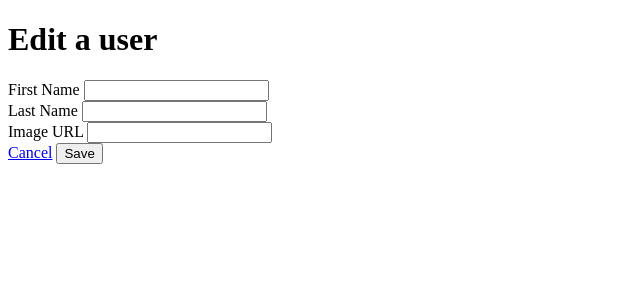
After one commit to youssefdoss/flask-blogly, a Flask app: template templates/edit_user.html in a window 1280 px wide. The commit adds this page. Shown: the top 300 px of the page, without its empty margins (0-640 px from the left). Run offline with Flask 2, Linux system fonts and the light colour scheme; the template is opened without the code that fills it, so the values that code supplies are empty.

Commit message:
built most functionality

```diff
--- a/app.py
+++ b/app.py
@@ -12,6 +12,7 @@ connect_db(app)
 
 from flask_debugtoolbar import DebugToolbarExtension
 app.config['SECRET_KEY'] = 'SECRET!'
+app.config['DEBUG_TB_INTERCEPT_REDIRECTS'] = False
 debug = DebugToolbarExtension(app)
 
 db.create_all()
@@ -41,7 +42,7 @@ def show_add_users():
 
 
 @app.post('/users/new')
-def handle_form_submission():
+def add_user():
     '''Process the add form, adding a new user and going back to /users'''
 
     first_name = request.form['first_name']
@@ -54,3 +55,46 @@ def handle_form_submission():
     db.session.commit()
 
     return redirect('/users')
+
+@app.get('/users/<int:user_id>')
+def show_user(user_id):
+    '''Show info on a single user'''
+
+    user = User.query.get_or_404(user_id)
+    return render_template('user_info.html', user=user)
+
+@app.get('/users/<int:user_id>/edit')
+def show_edit_user(user_id):
+    '''Shows the edit page for a user'''
+
+    user = User.query.get_or_404(user_id)
+    return render_template('edit_user.html', user=user)
+
+@app.post('/users/<int:user_id>/edit')
+def edit_user(user_id):
+    '''Processes the edit form and returns the user to the /users page'''
+
+    first_name = request.form['first_name']
+    last_name = request.form['last_name']
+    image_url = request.form['image_url']
+
+    user = User.query.get_or_404(user_id)
+
+    user.first_name = first_name
+    user.last_name = last_name
+    user.image_url = image_url
+
+    db.session.add(user)
+    db.session.commit()
+
+    return redirect('/users')
+
+@app.post('/users/<int:user_id>/delete')
+def delete_user(user_id):
+    '''Deletes the user'''
+
+    user = User.query.get_or_404(user_id)
+
+    user.delete()
+
+    return redirect('/users')
--- /dev/null
+++ b/templates/edit_user.html
@@ -0,0 +1,26 @@
+{% extends 'base.html' %}
+
+{% block content %}
+
+<h1>Edit a user</h1>
+
+<form action="/users/{{ user.id }}/edit" method="POST">
+    <div>
+        <label>First Name</label>
+        <input type="text" value="{{ user.first_name }}" name="first_name">
+    </div>
+    <div>
+        <label>Last Name</label>
+        <input type="text" value="{{ user.last_name }}" name="last_name">
+    </div>
+    <div>
+        <label>Image URL</label>
+        <input type="text" value="{{ user.image_url }}" name="image_url">
+    </div>
+    <span>
+        <a href="/users/{{ user.id }}">Cancel</a> <!--Switch formmethod and formaction-->
+        <button>Save</button>
+    </span>
+</form>
+
+{% endblock %}
--- a/templates/list.html
+++ b/templates/list.html
@@ -5,7 +5,7 @@
 <h1>Users</h1>
 <ul>
     {% for user in users %} <!--TODO: add href-->
-    <li><a href="#">{{ user.first_name }} {{ user.last_name }}</a></li>
+    <li><a href="/users/{{ user.id }}">{{ user.first_name }} {{ user.last_name }}</a></li>
     {% endfor %}
 </ul>
 <form action="/users/new">
--- a/templates/new_user_form.html
+++ b/templates/new_user_form.html
@@ -17,9 +17,9 @@
     <label>Image URL</label>
     <input type="text" placeholder="Provide an image of this user" name="image_url">
   </div>
-
-
+  <button>
+    Add
+  </button>
 </form>
 
-
 {% endblock %}
```
Also changed, not shown: models.py (+4 -1 lines), templates/user_info.html (added, +20 -0 lines), tests.py (+29 -0 lines).
